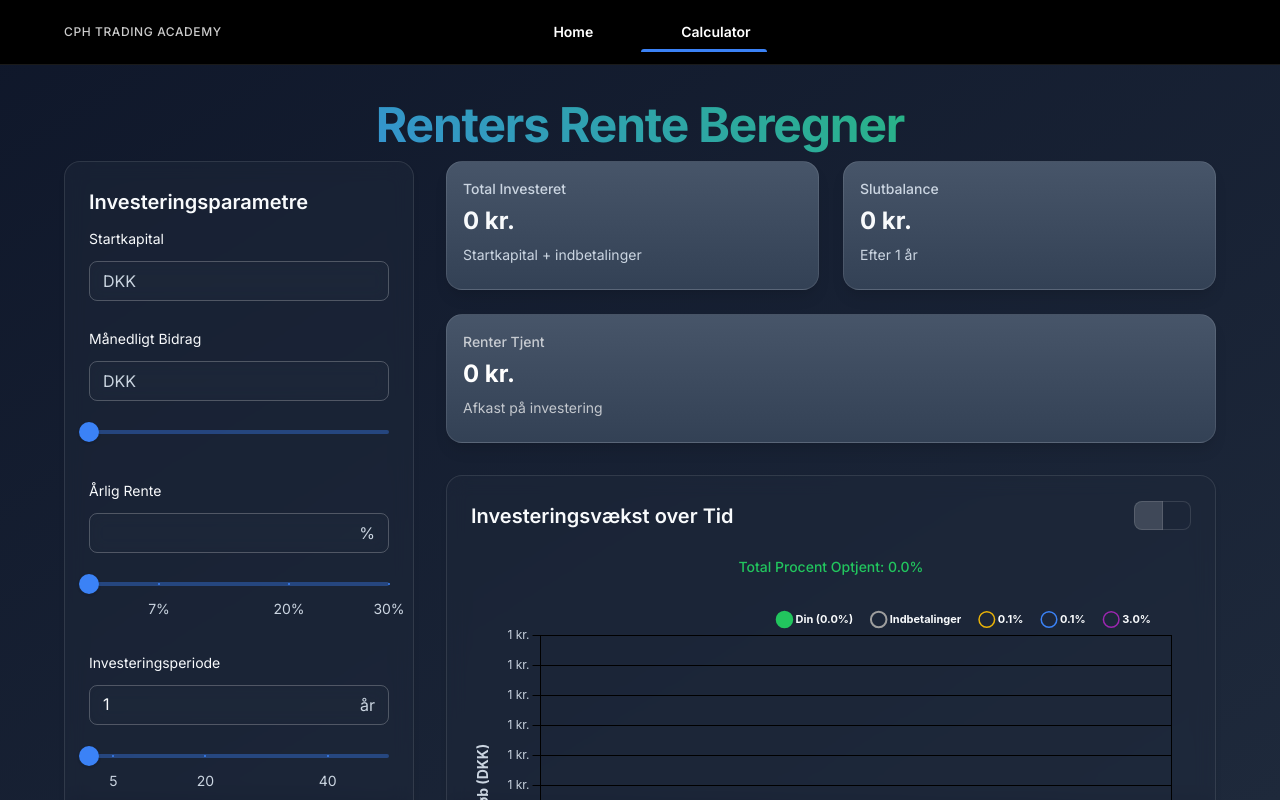
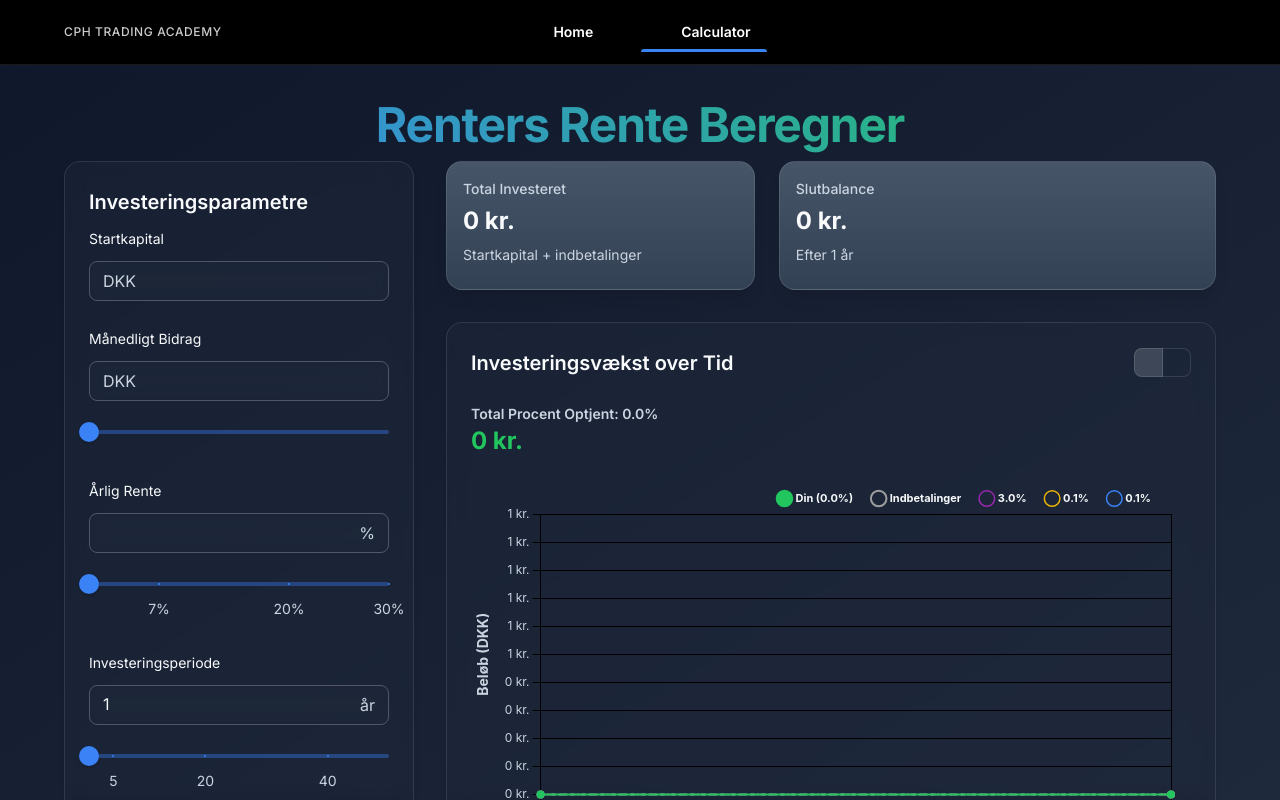
Before and after one commit to Sesamsesam/compound-interest-calculator, a Next.js app: page /calculator in a window 1280 px wide. Shown: the top 800 px of the page. Built offline with nearby package versions, Linux system fonts and the light colour scheme; some icons are missing.

Commit message:
Add glowing effects to all cards
- Install motion dependency for animations
- Create GlowingEffect component from 21st.dev
- Apply glowing border effects to summary cards, chart, and table
- Configure proximity, spread, and glow settings for all cards

```diff
--- a/package.json
+++ b/package.json
@@ -19,6 +19,7 @@
     "class-variance-authority": "^0.7.1",
     "clsx": "^2.1.1",
     "lucide-react": "^0.543.0",
+    "motion": "^12.23.12",
     "next": "15.5.3",
     "react": "19.1.0",
     "react-chartjs-2": "^5.3.0",
--- a/src/app/calculator/page.tsx
+++ b/src/app/calculator/page.tsx
@@ -27,6 +27,7 @@ import InfoIcon from "@mui/icons-material/Info"
 import ShowChartIcon from "@mui/icons-material/ShowChart"
 import BarChartIcon from "@mui/icons-material/BarChart"
 import CompoundInterestChart from "@/components/CompoundInterestChart"
+import { GlowingEffect } from "@/components/ui/glowing-effect"
 
 // Calculation types
 interface YearlyData {
@@ -321,6 +322,8 @@ export default function Calculator() {
       >
         {/* Left column - Inputs */}
         <Box sx={{ minWidth: 0 }}>
+          <Box sx={{ position: 'relative', borderRadius: 2 }}>
+            <GlowingEffect disabled={false} proximity={100} spread={30} glow={true} />
             <Paper
               elevation={3}
               sx={{
@@ -519,6 +522,7 @@ export default function Calculator() {
               {renderReferenceValues()}
             </Paper>
           </Box>
+        </Box>
 
         {/* Right column - Results */}
         <Box sx={{ minWidth: 0 }}>
@@ -533,8 +537,11 @@ export default function Calculator() {
             <Box sx={{
               width: '100%',
               flexBasis: { xs: '100%', sm: 'calc(50% - 12px)', md: 'calc(33.333% - 12px)' },
-              flexGrow: 1
+              flexGrow: 1,
+              position: 'relative',
+              borderRadius: 2
             }}>
+              <GlowingEffect disabled={false} proximity={100} spread={30} glow={true} />
               <Card
                 sx={{
                   height: '100%',
@@ -565,9 +572,12 @@ export default function Calculator() {
             {/* --- Slutbalance ------------------------------------------------------ */}
             <Box sx={{
               width: '100%',
-              flexBasis: { xs: '100%', sm: 'calc(50% - 12px)', md: 'calc(33.333% - 12px)' },
-              flexGrow: 1
+              flexBasis: { xs: '100%', sm: 'calc(50% - 12px)', md: 'calc(50% - 12px)' },
+              flexGrow: 1,
+              position: 'relative',
+              borderRadius: 2
             }}>
+              <GlowingEffect disabled={false} proximity={100} spread={30} glow={true} />
               <Card
                 sx={{
                   height: '100%',
@@ -595,46 +605,16 @@ export default function Calculator() {
               </Card>
             </Box>
 
-            {/* --- Renter Tjent ----------------------------------------------------- */}
-            <Box sx={{
-              width: '100%',
-              flexBasis: { xs: '100%', sm: 'calc(50% - 12px)', md: 'calc(33.333% - 12px)' },
-              flexGrow: 1
-            }}>
-              <Card
-                sx={{
-                  height: '100%',
-                  background: theme.palette.gradients.cardBase,
-                  borderRadius: 2,
-                  boxShadow: theme.shadows[4],
-                  transition: 'transform 0.3s ease-in-out',
-                  '&:hover': {
-                    transform: 'translateY(-5px)',
-                    boxShadow: theme.shadows[8],
-                  }
-                }}
-              >
-                <CardContent>
-                  <Typography variant="subtitle2" sx={{ color: 'rgba(255, 255, 255, 0.7)' }} gutterBottom>
-                    Renter Tjent
-                  </Typography>
-                  <Typography variant="h5" component="div" sx={{ fontWeight: 'bold', color: 'white' }}>
-                    {formatDKK(totalInterest)}
-                  </Typography>
-                  <Typography variant="body2" sx={{ mt: 1, color: 'rgba(255, 255, 255, 0.7)' }}>
-                    Afkast på investering
-                  </Typography>
-                </CardContent>
-              </Card>
-            </Box>
+            {/* Third summary card removed */}
           </Box>
 
           {/* Chart Section */}
+          <Box sx={{ position: 'relative', borderRadius: 2, mb: 4 }}>
+            <GlowingEffect disabled={false} proximity={100} spread={30} glow={true} />
             <Paper
               elevation={3}
               sx={{
                 p: 3,
-              mb: 4,
                 borderRadius: 2,
                 background: 'rgba(30, 41, 59, 0.5)',
                 backdropFilter: 'blur(10px)',
@@ -669,7 +649,7 @@ export default function Calculator() {
               <Box
                 sx={{
                   height: { xs: 350, md: 420 },
-                pb: { xs: 3, md: 4 },           /* space below grid/axes */
+                  pb: { xs: 4, md: 5 },           /* increased space below grid/axes */
                   overflow: 'hidden',             /* ensure no horizontal bleed */
                 }}
               >
@@ -677,11 +657,15 @@ export default function Calculator() {
                   yearlyData={yearlyData}
                   chartType={chartType}
                   annualRate={annualRate}
+                  totalInterest={totalInterest}
                 />
               </Box>
             </Paper>
+          </Box>
 
           {/* Data Table */}
+          <Box sx={{ position: 'relative', borderRadius: 2 }}>
+            <GlowingEffect disabled={false} proximity={100} spread={30} glow={true} />
             <Paper
               elevation={3}
               sx={{
@@ -706,8 +690,8 @@ export default function Calculator() {
                       <TableCell align="right">Startbalance</TableCell>
                       <TableCell align="right">Bidrag</TableCell>
                       <TableCell align="right">Renter</TableCell>
+                      <TableCell align="right">Total Investeret</TableCell>
                       <TableCell align="right">Slutbalance</TableCell>
-                    <TableCell align="right">Total Investeret</TableCell>
                     </TableRow>
                   </TableHead>
                   <TableBody>
@@ -719,8 +703,8 @@ export default function Calculator() {
                         <TableCell align="right">{formatDKK(row.startBalance)}</TableCell>
                         <TableCell align="right">{formatDKK(row.contribution)}</TableCell>
                         <TableCell align="right">{formatDKK(row.interest)}</TableCell>
+                        <TableCell align="right">{formatDKK(row.totalContributed)}</TableCell>
                         <TableCell align="right">{formatDKK(row.endBalance)}</TableCell>
-                      <TableCell align="right">{formatDKK(row.totalContributed)}</TableCell>
                       </TableRow>
                     ))}
                   </TableBody>
@@ -729,6 +713,7 @@ export default function Calculator() {
             </Paper>
           </Box>
         </Box>
+      </Box>
     </Container>
   );
 }
--- a/src/components/CompoundInterestChart.tsx
+++ b/src/components/CompoundInterestChart.tsx
@@ -57,6 +57,7 @@ interface CompoundInterestChartProps {
   yearlyData: YearlyData[]
   chartType: 'line' | 'stacked'
   annualRate: number
+  totalInterest: number
 }
 
 // Helper function to calculate data with different rates
@@ -101,7 +102,12 @@ const calculateCumulativeReturn = (endBalance: number, totalContributed: number)
   return ((endBalance - totalContributed) / totalContributed) * 100;
 };
 
-const CompoundInterestChart = ({ yearlyData, chartType, annualRate }: CompoundInterestChartProps) => {
+const CompoundInterestChart = ({
+  yearlyData,
+  chartType,
+  annualRate,
+  totalInterest,
+}: CompoundInterestChartProps) => {
   const chartRef = useRef<ChartJS>(null)
   const theme = useTheme()
 
@@ -171,6 +177,18 @@ const CompoundInterestChart = ({ yearlyData, chartType, annualRate }: CompoundIn
       // Reference lines - only shown in line chart
       ...(chartType === 'line' ? [
         {
+          label: `${refRate3.toFixed(1)}%`,
+          data: refData3,
+          // Switched to purple
+          borderColor: '#9c27b0',
+          backgroundColor: 'transparent',
+          tension: 0.3,
+          pointRadius: 3,
+          pointHoverRadius: 6,
+          borderWidth: 1.5,
+          borderDash: [3, 3],
+        },
+        {
           label: `${refRate1.toFixed(1)}%`,
           data: refData1,
           borderColor: theme.palette.warning.main, // Yellow
@@ -185,18 +203,6 @@ const CompoundInterestChart = ({ yearlyData, chartType, annualRate }: CompoundIn
           label: `${refRate2.toFixed(1)}%`,
           data: refData2,
           borderColor: theme.palette.info.main, // Blue
-          backgroundColor: 'transparent',
-          tension: 0.3,
-          pointRadius: 3,
-          pointHoverRadius: 6,
-          borderWidth: 1.5,
-          borderDash: [3, 3],
-        },
-        {
-          label: `${refRate3.toFixed(1)}%`,
-          data: refData3,
-          // Switched to purple
-          borderColor: '#9c27b0',
           backgroundColor: 'transparent',
           tension: 0.3,
           pointRadius: 3,
@@ -329,7 +335,7 @@ const CompoundInterestChart = ({ yearlyData, chartType, annualRate }: CompoundIn
         left: 0,
         right: 20,
         top: 0,
-        bottom: 30, // extra bottom padding so rotated labels aren't clipped
+        bottom: 50, // increased bottom padding so rotated labels aren't clipped
       },
     },
     scales: {
@@ -430,19 +436,22 @@ const CompoundInterestChart = ({ yearlyData, chartType, annualRate }: CompoundIn
 
   return (
     <Box sx={{ width: '100%', height: '100%', minHeight: '400px' }}>
-      {/* Chart title with subtitle showing total return percentage */}
+      {/* Stats section – left-aligned under chart title within card */}
       {chartType === 'line' && (
-        <Typography
-          variant="subtitle2"
-          align="center"
-          sx={{
-            color: theme.palette.success.main,
-            mb: 2,
-            fontWeight: 'medium'
-          }}
-        >
-          Total Procent Optjent: {finalReturnPercentage.toFixed(1)}%
-        </Typography>
+        <Box sx={{ mb: 2 }}>
+          <Typography
+            variant="subtitle2"
+            sx={{ fontWeight: 600, color: theme.palette.text.secondary }}
+          >
+            Total Procent Optjent: {finalReturnPercentage.toFixed(1)}%
+          </Typography>
+          <Typography
+            variant="h5"
+            sx={{ fontWeight: 'bold', color: theme.palette.success.main }}
+          >
+            {formatDKK(totalInterest)}
+          </Typography>
+        </Box>
       )}
 
       {chartType === 'line' ? (
--- /dev/null
+++ b/src/components/ui/glowing-effect.tsx
@@ -0,0 +1,190 @@
+"use client";
+
+import { memo, useCallback, useEffect, useRef } from "react";
+import { cn } from "@/lib/utils";
+import { animate } from "motion/react";
+
+interface GlowingEffectProps {
+  blur?: number;
+  inactiveZone?: number;
+  proximity?: number;
+  spread?: number;
+  variant?: "default" | "white";
+  glow?: boolean;
+  className?: string;
+  disabled?: boolean;
+  movementDuration?: number;
+  borderWidth?: number;
+}
+const GlowingEffect = memo(
+  ({
+    blur = 0,
+    inactiveZone = 0.7,
+    proximity = 0,
+    spread = 20,
+    variant = "default",
+    glow = false,
+    className,
+    movementDuration = 2,
+    borderWidth = 1,
+    disabled = true,
+  }: GlowingEffectProps) => {
+    const containerRef = useRef<HTMLDivElement>(null);
+    const lastPosition = useRef({ x: 0, y: 0 });
+    const animationFrameRef = useRef<number>(0);
+
+    const handleMove = useCallback(
+      (e?: MouseEvent | { x: number; y: number }) => {
+        if (!containerRef.current) return;
+
+        if (animationFrameRef.current) {
+          cancelAnimationFrame(animationFrameRef.current);
+        }
+
+        animationFrameRef.current = requestAnimationFrame(() => {
+          const element = containerRef.current;
+          if (!element) return;
+
+          const { left, top, width, height } = element.getBoundingClientRect();
+          const mouseX = e?.x ?? lastPosition.current.x;
+          const mouseY = e?.y ?? lastPosition.current.y;
+
+          if (e) {
+            lastPosition.current = { x: mouseX, y: mouseY };
+          }
+
+          const center = [left + width * 0.5, top + height * 0.5];
+          const distanceFromCenter = Math.hypot(
+            mouseX - center[0],
+            mouseY - center[1]
+          );
+          const inactiveRadius = 0.5 * Math.min(width, height) * inactiveZone;
+
+          if (distanceFromCenter < inactiveRadius) {
+            element.style.setProperty("--active", "0");
+            return;
+          }
+
+          const isActive =
+            mouseX > left - proximity &&
+            mouseX < left + width + proximity &&
+            mouseY > top - proximity &&
+            mouseY < top + height + proximity;
+
+          element.style.setProperty("--active", isActive ? "1" : "0");
+
+          if (!isActive) return;
+
+          const currentAngle =
+            parseFloat(element.style.getPropertyValue("--start")) || 0;
+          let targetAngle =
+            (180 * Math.atan2(mouseY - center[1], mouseX - center[0])) /
+              Math.PI +
+            90;
+
+          const angleDiff = ((targetAngle - currentAngle + 180) % 360) - 180;
+          const newAngle = currentAngle + angleDiff;
+
+          animate(currentAngle, newAngle, {
+            duration: movementDuration,
+            ease: [0.16, 1, 0.3, 1],
+            onUpdate: (value) => {
+              element.style.setProperty("--start", String(value));
+            },
+          });
+        });
+      },
+      [inactiveZone, proximity, movementDuration]
+    );
+
+    useEffect(() => {
+      if (disabled) return;
+
+      const handleScroll = () => handleMove();
+      const handlePointerMove = (e: PointerEvent) => handleMove(e);
+
+      window.addEventListener("scroll", handleScroll, { passive: true });
+      document.body.addEventListener("pointermove", handlePointerMove, {
+        passive: true,
+      });
+
+      return () => {
+        if (animationFrameRef.current) {
+          cancelAnimationFrame(animationFrameRef.current);
+        }
+        window.removeEventListener("scroll", handleScroll);
+        document.body.removeEventListener("pointermove", handlePointerMove);
+      };
+    }, [handleMove, disabled]);
+
+    return (
+      <>
+        <div
+          className={cn(
+            "pointer-events-none absolute -inset-px hidden rounded-[inherit] border opacity-0 transition-opacity",
+            glow && "opacity-100",
+            variant === "white" && "border-white",
+            disabled && "!block"
+          )}
+        />
+        <div
+          ref={containerRef}
+          style={
+            {
+              "--blur": `${blur}px`,
+              "--spread": spread,
+              "--start": "0",
+              "--active": "0",
+              "--glowingeffect-border-width": `${borderWidth}px`,
+              "--repeating-conic-gradient-times": "5",
+              "--gradient":
+                variant === "white"
+                  ? `repeating-conic-gradient(
+                  from 236.84deg at 50% 50%,
+                  var(--black),
+                  var(--black) calc(25% / var(--repeating-conic-gradient-times))
+                )`
+                  : `radial-gradient(circle, #dd7bbb 10%, #dd7bbb00 20%),
+                radial-gradient(circle at 40% 40%, #d79f1e 5%, #d79f1e00 15%),
+                radial-gradient(circle at 60% 60%, #5a922c 10%, #5a922c00 20%),
+                radial-gradient(circle at 40% 60%, #4c7894 10%, #4c789400 20%),
+                repeating-conic-gradient(
+                  from 236.84deg at 50% 50%,
+                  #dd7bbb 0%,
+                  #d79f1e calc(25% / var(--repeating-conic-gradient-times)),
+                  #5a922c calc(50% / var(--repeating-conic-gradient-times)),
+                  #4c7894 calc(75% / var(--repeating-conic-gradient-times)),
+                  #dd7bbb calc(100% / var(--repeating-conic-gradient-times))
+                )`,
+            } as React.CSSProperties
+          }
+          className={cn(
+            "pointer-events-none absolute inset-0 rounded-[inherit] opacity-100 transition-opacity",
+            glow && "opacity-100",
+            blur > 0 && "blur-[var(--blur)] ",
+            className,
+            disabled && "!hidden"
+          )}
+        >
+          <div
+            className={cn(
+              "glow",
+              "rounded-[inherit]",
+              'after:content-[""] after:rounded-[inherit] after:absolute after:inset-[calc(-1*var(--glowingeffect-border-width))]',
+              "after:[border:var(--glowingeffect-border-width)_solid_transparent]",
+              "after:[background:var(--gradient)] after:[background-attachment:fixed]",
+              "after:opacity-[var(--active)] after:transition-opacity after:duration-300",
+              "after:[mask-clip:padding-box,border-box]",
+              "after:[mask-composite:intersect]",
+              "after:[mask-image:linear-gradient(#0000,#0000),conic-gradient(from_calc((var(--start)-var(--spread))*1deg),#00000000_0deg,#fff,#00000000_calc(var(--spread)*2deg))]"
+            )}
+          />
+        </div>
+      </>
+    );
+  }
+);
+
+GlowingEffect.displayName = "GlowingEffect";
+
+export { GlowingEffect };
```
Also changed, not shown: 1 other file (tests, documents, lock files or other folders). Lines whose indentation alone changed are shown as unchanged.
